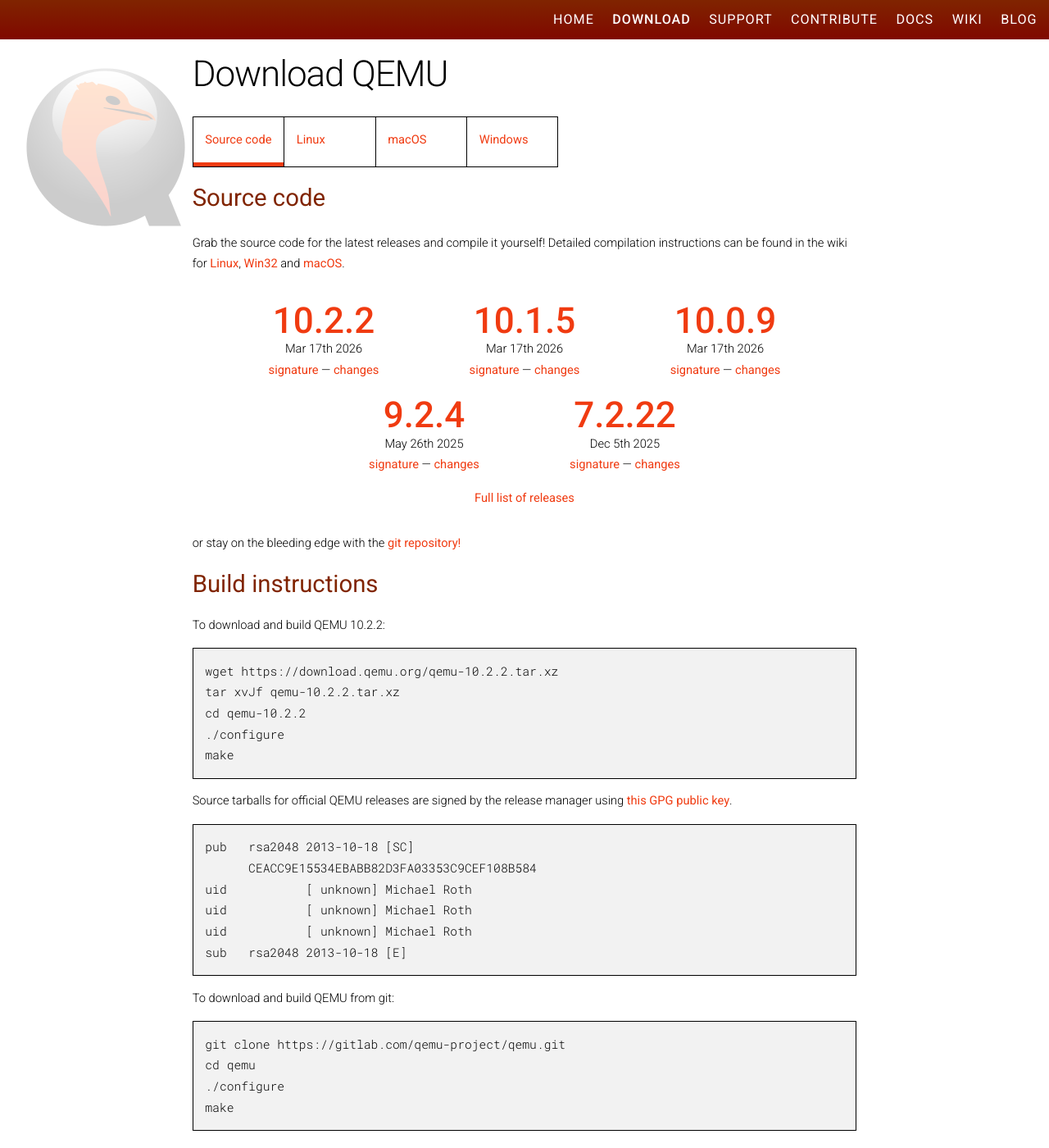
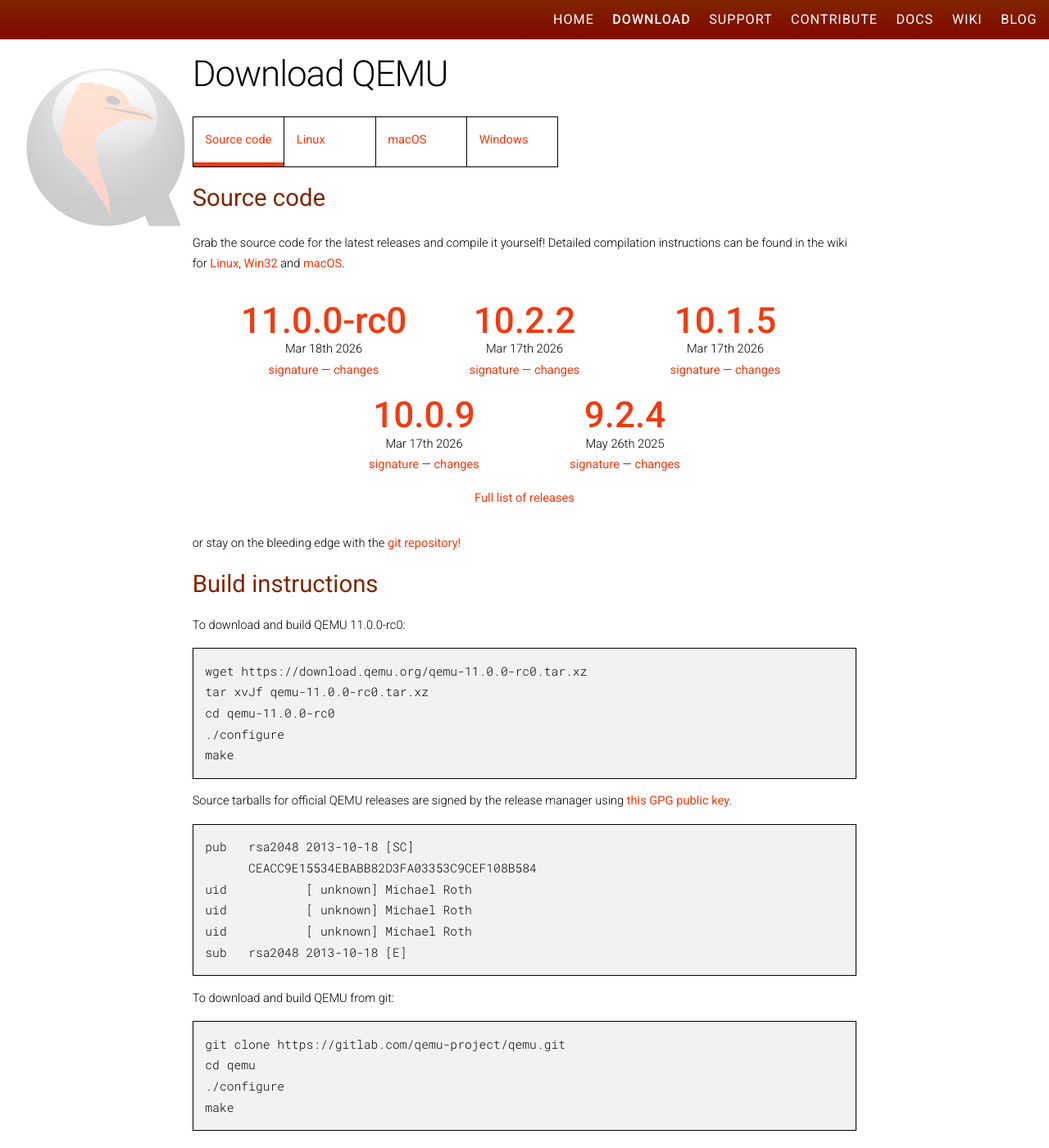
Before and after one commit to qemu/qemu-web, a Jekyll site: the page built from download.html, in a window 1280 px wide and 1400 px high. Shown: the whole window at 82% size. Built offline with Jekyll 4.4.1, drawn with Linux system fonts in a browser that asks for light colours; nearby versions of some CDN libraries.

Commit message:
add 11.0.0-rc0
Signed-off-by: Michael Roth <michael.roth@amd.com>

```diff
--- a/_data/releases.yml
+++ b/_data/releases.yml
@@ -1,3 +1,6 @@
+- branch: "11.0"
+  patch: 0-rc0
+  date: "Mar 18th 2026"
 - branch: "10.2"
   patch: 2
   date: "Mar 17th 2026"
```
